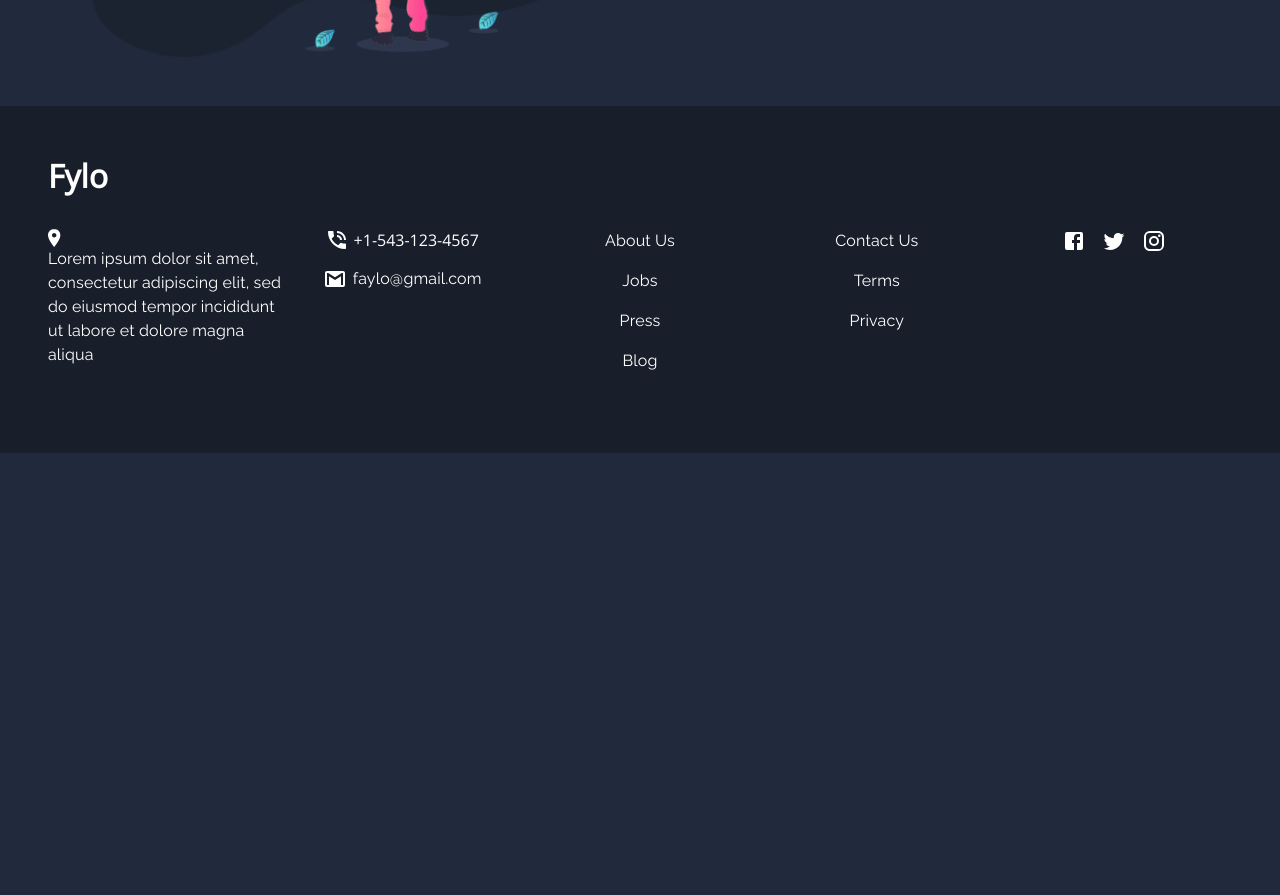
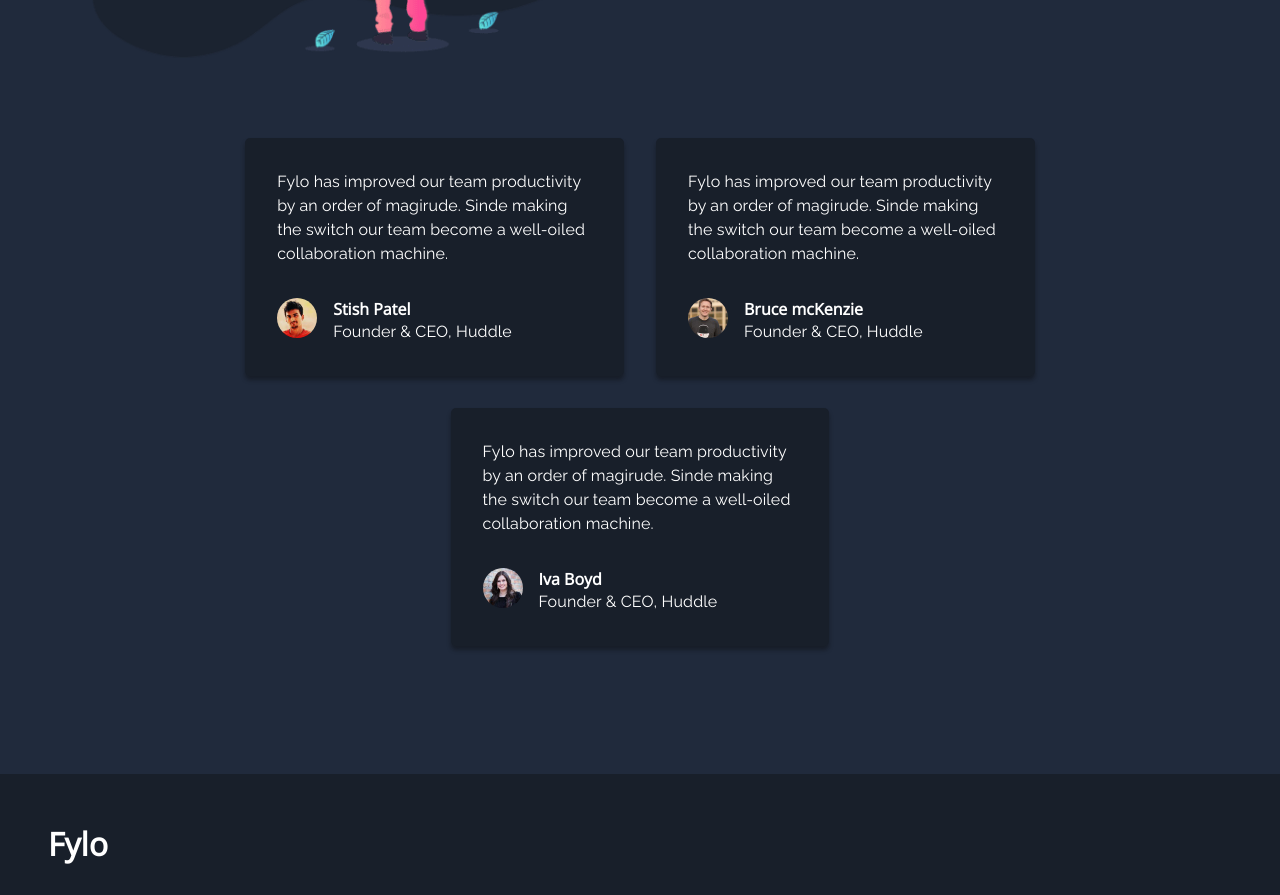
Before and after one commit to aaradj/faylo, a React (Create React App) app: page / in a window 1280 px wide. Shown: the part 1820-2715 px from the top of the page. Before the commit the page ends 2273 px from the top, so only its background shows below. Built offline with nearby package versions, Linux system fonts and the light colour scheme.

Commit message:
Team part Done

```diff
--- /dev/null
+++ b/src/components/Team/index.tsx
@@ -0,0 +1,98 @@
+import styled from "styled-components";
+import { MainBg } from "../../style/colors";
+import CPara from "../CPara";
+
+function Team() {
+  const Main = styled.div`
+    width: 100%;
+    margin: 5rem;
+    display: flex;
+    align-items: center;
+    justify-content: center;
+    flex-wrap: wrap;
+    gap: 2rem;
+    @media (max-width: 700px) {
+      flex-direciton: column;
+    }
+  `;
+
+  const Card = styled.div`
+    width: 32%;
+    padding: 2rem;
+    display: grid;
+    place-content: center;
+    flex-direction: column;
+    gap: 2rem;
+    background: ${MainBg};
+    border-radius: 5px;
+    box-shadow: 0 4px 4px 0 rgba(10, 10, 10, 0.4);
+    @media (max-width: 700px) {
+      padding: 1rem;
+      width: 100%;
+    }
+  `;
+
+  const Prof = styled.div`
+    display: flex;
+    gap: 1rem;
+    img {
+      width: 40px;
+      height: 40px;
+      border-radius: 50%;
+    }
+    div {
+      display: flex;
+      flex-direction: column;
+    }
+  `;
+
+  const profile1 = require("../../assets/images/profile-1.jpg");
+  const profile2 = require("../../assets/images/profile-2.jpg");
+  const profile3 = require("../../assets/images/profile-3.jpg");
+
+  return (
+    <Main>
+      <Card>
+        <CPara>
+          Fylo has improved our team productivity by an order of magirude. Sinde
+          making the switch our team become a well-oiled collaboration machine.
+        </CPara>
+        <Prof>
+          <img src={profile1} alt="profile" />
+          <div>
+            <h4>Stish Patel</h4>
+            <CPara>Founder & CEO, Huddle</CPara>
+          </div>
+        </Prof>
+      </Card>
+      <Card>
+        <CPara>
+          Fylo has improved our team productivity by an order of magirude. Sinde
+          making the switch our team become a well-oiled collaboration machine.
+        </CPara>
+        <Prof>
+          <img src={profile2} alt="profile" />
+          <div>
+            <h4>Bruce mcKenzie</h4>
+            <CPara>Founder & CEO, Huddle</CPara>
+          </div>
+        </Prof>
+      </Card>
+      <Card>
+        <CPara>
+          Fylo has improved our team productivity by an order of magirude. Sinde
+          making the switch our team become a well-oiled collaboration machine.
+        </CPara>
+        <Prof>
+          <img src={profile3} alt="profile" />
+          <div>
+            <h4>Iva Boyd</h4>
+            <CPara>Founder & CEO, Huddle</CPara>
+          </div>
+        </Prof>
+      </Card>
+    </Main>
+  );
+}
+
+export default Team;
--- a/src/page/index.tsx
+++ b/src/page/index.tsx
@@ -2,6 +2,7 @@
 import Features from "../components/Features";
 import PageLayout from "../components/Layouts/PageLayout";
 import Location from "../components/Location";
+import Team from "../components/Team";
 
 function Main(): JSX.Element {
   return (
@@ -9,6 +10,7 @@
       <About />
       <Features />
       <Location />
+      <Team />
     </PageLayout>
   );
 }
```
